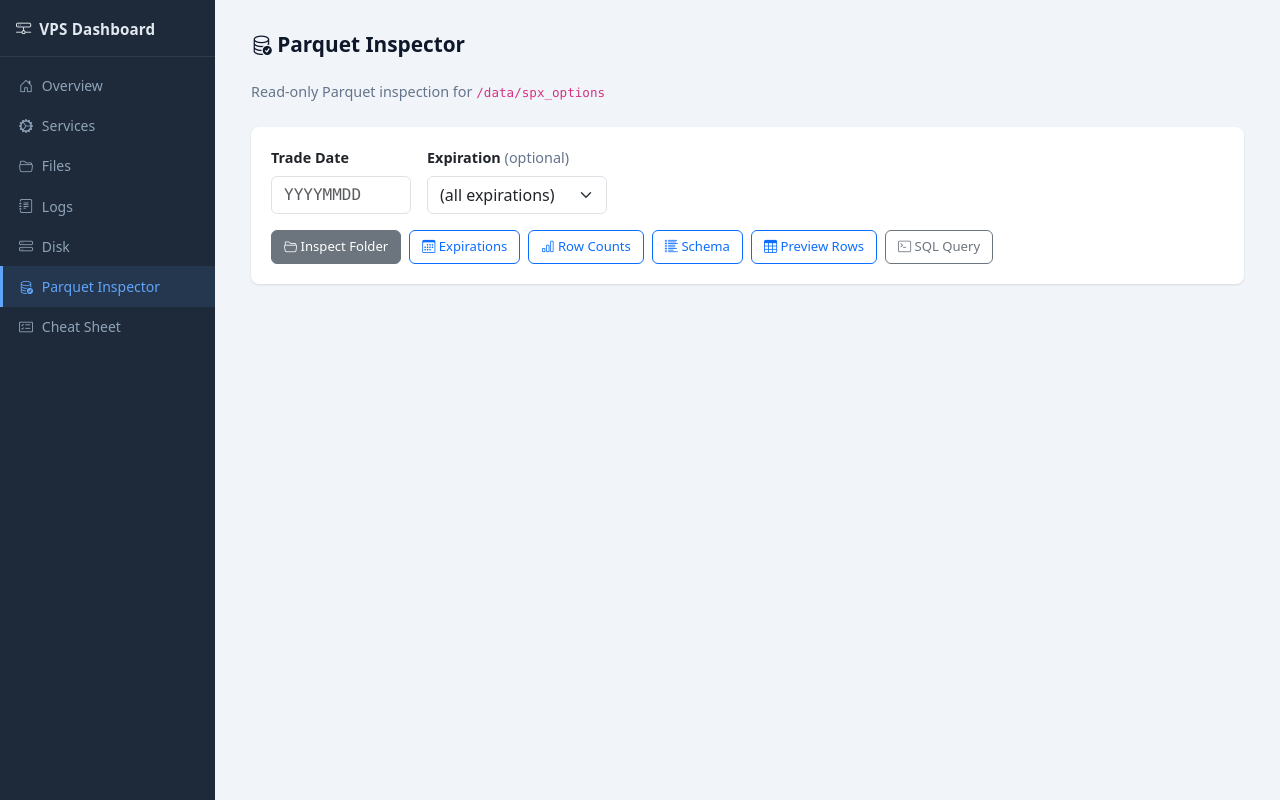
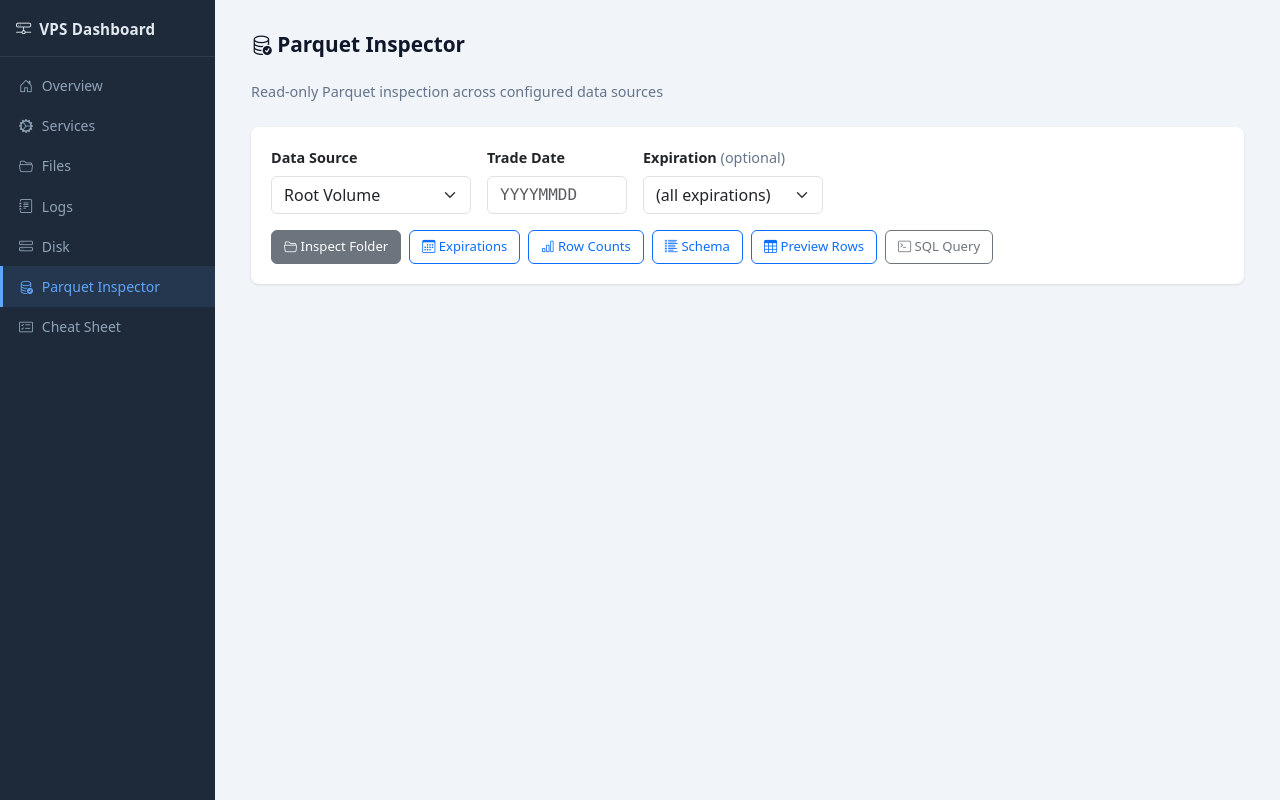
Before and after one commit to trade4ticks/VPS_Dashboard, a FastAPI app: page /data-inspector in a window 1280 px wide. Run offline with FastAPI, Linux system fonts and the light colour scheme.

Commit message:
Add multi-volume support for Disk, Files, and Parquet Inspector pages
- Disk page: dynamic volume cards with usage bars instead of hardcoded root-only df
- Files page: new browse path for /mnt/volume1/spx_options
- Parquet Inspector: data source dropdown to query across volumes
- Config: DISK_VOLUMES, PARQUET_SOURCES, expanded BROWSE_PATHS and DISK_PATHS

Co-Authored-By: Claude Opus 4.6 (1M context) <noreply@anthropic.com>

```diff
--- a/app.py
+++ b/app.py
@@ -110,7 +110,10 @@ def cheatsheet(request: Request):
 
 @app.get("/data-inspector")
 def data_inspector(request: Request):
-    return templates.TemplateResponse(request, "data_inspector.html", {"active": "data_inspector"})
+    return templates.TemplateResponse(request, "data_inspector.html", {
+        "active": "data_inspector",
+        "parquet_sources": config.PARQUET_SOURCES,
+    })
 
 
 # ---------------------------------------------------------------------------
@@ -337,8 +340,33 @@ def api_disk():
             "total_files": total_files,
         })
 
-    df = subprocess.run(["df", "-h", "/"], capture_output=True, text=True)
-    return {"sections": sections, "df": df.stdout}
+    # Collect df info for each configured volume
+    volumes = []
+    for label, mount in config.DISK_VOLUMES.items():
+        result = subprocess.run(
+            ["df", "-h", mount], capture_output=True, text=True,
+        )
+        if result.returncode != 0:
+            volumes.append({"label": label, "mount": mount, "available": False})
+            continue
+        # Parse second line: device  size  used  avail  use%  mount
+        lines = result.stdout.strip().splitlines()
+        if len(lines) >= 2:
+            parts = lines[1].split()
+            volumes.append({
+                "label": label,
+                "mount": mount,
+                "available": True,
+                "device": parts[0] if len(parts) > 0 else "",
+                "size": parts[1] if len(parts) > 1 else "",
+                "used": parts[2] if len(parts) > 2 else "",
+                "avail": parts[3] if len(parts) > 3 else "",
+                "use_pct": parts[4] if len(parts) > 4 else "",
+            })
+        else:
+            volumes.append({"label": label, "mount": mount, "available": False})
+
+    return {"sections": sections, "volumes": volumes}
 
 
 # ---------------------------------------------------------------------------
@@ -359,9 +387,20 @@ def api_crontab():
 # API — Parquet / Data Inspector
 # ---------------------------------------------------------------------------
 
-PARQUET_BASE = "/data/spx_options"
 _DATE_RE = re.compile(r"^\d{8}$")
 _SAFE_NAME_RE = re.compile(r"^[\w\-\.]+$")
+
+# Default source key (first entry in PARQUET_SOURCES)
+_DEFAULT_SOURCE = next(iter(config.PARQUET_SOURCES))
+
+
+def _resolve_base(source: str | None) -> str:
+    """Return the base path for the given source key."""
+    key = source or _DEFAULT_SOURCE
+    entry = config.PARQUET_SOURCES.get(key)
+    if not entry:
+        raise HTTPException(status_code=400, detail=f"Unknown parquet source: {key}")
+    return entry["path"]
 
 
 def _require_date(date: str) -> None:
@@ -369,10 +408,11 @@ def _require_date(date: str) -> None:
         raise HTTPException(status_code=400, detail="Invalid date — use YYYYMMDD (e.g. 20250722)")
 
 
-def _date_path(date: str) -> Path:
-    """Return Path for the date folder and verify it stays within PARQUET_BASE."""
-    candidate = (Path(PARQUET_BASE) / date).resolve()
-    base = Path(PARQUET_BASE).resolve()
+def _date_path(date: str, source: str | None = None) -> Path:
+    """Return Path for the date folder and verify it stays within the source base."""
+    base_str = _resolve_base(source)
+    candidate = (Path(base_str) / date).resolve()
+    base = Path(base_str).resolve()
     try:
         candidate.relative_to(base)
     except ValueError:
@@ -380,16 +420,17 @@ def _date_path(date: str) -> Path:
     return candidate
 
 
-def _parquet_glob(date: str, expiration: str | None) -> str:
+def _parquet_glob(date: str, expiration: str | None, source: str | None = None) -> str:
+    base = _resolve_base(source)
     if expiration:
-        return f"{PARQUET_BASE}/{date}/{expiration}/*.parquet"
-    return f"{PARQUET_BASE}/{date}/**/*.parquet"
+        return f"{base}/{date}/{expiration}/*.parquet"
+    return f"{base}/{date}/**/*.parquet"
 
 
 @app.get("/api/parquet/inspect")
-def api_parquet_inspect(date: str):
+def api_parquet_inspect(date: str, source: str = None):
     _require_date(date)
-    folder = _date_path(date)
+    folder = _date_path(date, source)
 
     if not folder.exists():
         return {"exists": False, "date": date, "path": str(folder)}
@@ -425,9 +466,9 @@ def api_parquet_inspect(date: str):
 
 
 @app.get("/api/parquet/expirations")
-def api_parquet_expirations(date: str):
+def api_parquet_expirations(date: str, source: str = None):
     _require_date(date)
-    folder = _date_path(date)
+    folder = _date_path(date, source)
 
     if not folder.exists():
         raise HTTPException(status_code=404, detail=f"Date folder not found: {folder}")
@@ -437,14 +478,14 @@ def api_parquet_expirations(date: str):
 
 
 @app.get("/api/parquet/schema")
-def api_parquet_schema(date: str, expiration: str = None):
+def api_parquet_schema(date: str, expiration: str = None, source: str = None):
     _require_date(date)
-    _date_path(date)  # validate path
+    _date_path(date, source)  # validate path
 
     if expiration and not _SAFE_NAME_RE.match(expiration):
         raise HTTPException(status_code=400, detail="Invalid expiration value")
 
-    glob = _parquet_glob(date, expiration)
+    glob = _parquet_glob(date, expiration, source)
     try:
         con = duckdb.connect()
         rows = con.execute(
@@ -461,9 +502,9 @@ def api_parquet_schema(date: str, expiration: str = None):
 
 
 @app.get("/api/parquet/row-counts")
-def api_parquet_row_counts(date: str, expiration: str = None):
+def api_parquet_row_counts(date: str, expiration: str = None, source: str = None):
     _require_date(date)
-    folder = _date_path(date)
+    folder = _date_path(date, source)
 
     if not folder.exists():
         raise HTTPException(status_code=404, detail="Date folder not found")
@@ -476,7 +517,7 @@ def api_parquet_row_counts(date: str, expiration: str = None):
         results = []
 
         if expiration:
-            glob = _parquet_glob(date, expiration)
+            glob = _parquet_glob(date, expiration, source)
             count = con.execute(f"SELECT COUNT(*) FROM read_parquet('{glob}')").fetchone()[0]
             results.append({"expiration": expiration, "rows": count})
         else:
@@ -484,7 +525,7 @@ def api_parquet_row_counts(date: str, expiration: str = None):
             if subfolders:
                 for exp in subfolders:
                     try:
-                        glob = _parquet_glob(date, exp)
+                        glob = _parquet_glob(date, exp, source)
                         count = con.execute(
                             f"SELECT COUNT(*) FROM read_parquet('{glob}')"
                         ).fetchone()[0]
@@ -492,7 +533,8 @@ def api_parquet_row_counts(date: str, expiration: str = None):
                     except Exception:
                         results.append({"expiration": exp, "rows": None})
             else:
-                glob = f"{PARQUET_BASE}/{date}/*.parquet"
+                base = _resolve_base(source)
+                glob = f"{base}/{date}/*.parquet"
                 count = con.execute(f"SELECT COUNT(*) FROM read_parquet('{glob}')").fetchone()[0]
                 results.append({"expiration": "(all)", "rows": count})
 
@@ -504,15 +546,15 @@ def api_parquet_row_counts(date: str, expiration: str = None):
 
 
 @app.get("/api/parquet/preview")
-def api_parquet_preview(date: str, expiration: str = None, limit: int = 50):
+def api_parquet_preview(date: str, expiration: str = None, limit: int = 50, source: str = None):
     _require_date(date)
-    _date_path(date)  # validate path
+    _date_path(date, source)  # validate path
 
     if expiration and not _SAFE_NAME_RE.match(expiration):
         raise HTTPException(status_code=400, detail="Invalid expiration value")
 
     limit = min(max(1, limit), 200)
-    glob = _parquet_glob(date, expiration)
+    glob = _parquet_glob(date, expiration, source)
 
     try:
         con = duckdb.connect()
--- a/templates/data_inspector.html
+++ b/templates/data_inspector.html
@@ -1,12 +1,21 @@
 {% extends "base.html" %}
 {% block content %}
 <h1 class="page-title"><i class="bi bi-database-check"></i> Parquet Inspector</h1>
-<p class="text-muted mb-4">Read-only Parquet inspection for <code>/data/spx_options</code></p>
+<p class="text-muted mb-4">Read-only Parquet inspection across configured data sources</p>
 
 <!-- Controls -->
 <div class="card mb-3">
   <div class="card-body">
     <div class="row g-3 align-items-end">
+      <div class="col-auto">
+        <label class="form-label fw-semibold">Data Source</label>
+        <select id="sel-source" class="form-select" style="width:200px"
+                onchange="onSourceChange()">
+          {% for key, src in parquet_sources.items() %}
+          <option value="{{ key }}">{{ src.name }}</option>
+          {% endfor %}
+        </select>
+      </div>
       <div class="col-auto">
         <label class="form-label fw-semibold">Trade Date</label>
         <input type="text" id="inp-date" class="form-control font-monospace"
@@ -47,8 +56,9 @@
   <div class="card-header fw-semibold"><i class="bi bi-terminal"></i> SQL Query</div>
   <div class="card-body">
     <p class="text-muted small mb-2">
-      SELECT-only. Use <code>read_parquet('/data/spx_options/...')</code> or a glob like
+      SELECT-only. Use <code>read_parquet('/path/to/data/...')</code> or a glob like
       <code>read_parquet('/data/spx_options/**/*.parquet')</code>. Results capped at 200 rows.
+      Available paths: {% for src in parquet_sources.values() %}<code>{{ src.path }}</code>{{ ", " if not loop.last else "" }}{% endfor %}
     </p>
     <textarea id="sql-input" class="form-control font-monospace mb-2"
               rows="5" spellcheck="false">SELECT * FROM read_parquet('/data/spx_options/20250722/**/*.parquet') LIMIT 20</textarea>
@@ -75,8 +85,16 @@
 const resultsEl = document.getElementById('results');
 const statusEl  = document.getElementById('status-bar');
 
-function date()  { return document.getElementById('inp-date').value.trim(); }
-function exp()   { return document.getElementById('sel-exp').value; }
+function date()   { return document.getElementById('inp-date').value.trim(); }
+function exp()    { return document.getElementById('sel-exp').value; }
+function source() { return document.getElementById('sel-source').value; }
+
+function onSourceChange() {
+  // Reset expiration dropdown and re-load if date is valid
+  const sel = document.getElementById('sel-exp');
+  sel.innerHTML = '<option value="">(all expirations)</option>';
+  if (/^\d{8}$/.test(date())) loadExpirations(date());
+}
 
 function setStatus(msg, variant='info') {
   statusEl.className = `alert alert-${variant}`;
@@ -217,7 +235,7 @@ async function doInspect() {
   if (!requireDate()) return;
   loading('folder info');
   try {
-    const d = await apiFetch(`/api/parquet/inspect?date=${date()}`);
+    const d = await apiFetch(`/api/parquet/inspect?date=${date()}&source=${source()}`);
     clearStatus();
     if (!d.exists) {
       resultsEl.innerHTML = card('Folder Info', 'folder2-open',
@@ -256,7 +274,7 @@ async function doExpirations() {
   if (!requireDate()) return;
   loading('expirations');
   try {
-    const d = await apiFetch(`/api/parquet/expirations?date=${date()}`);
+    const d = await apiFetch(`/api/parquet/expirations?date=${date()}&source=${source()}`);
     clearStatus();
 
     const sel = document.getElementById('sel-exp');
@@ -287,7 +305,7 @@ async function doRowCounts() {
   if (!requireDate()) return;
   loading('row counts');
   try {
-    const params = new URLSearchParams({date: date()});
+    const params = new URLSearchParams({date: date(), source: source()});
     if (exp()) params.set('expiration', exp());
     const d = await apiFetch(`/api/parquet/row-counts?${params}`);
     clearStatus();
@@ -314,7 +332,7 @@ async function doSchema() {
   if (!requireDate()) return;
   loading('schema');
   try {
-    const params = new URLSearchParams({date: date()});
+    const params = new URLSearchParams({date: date(), source: source()});
     if (exp()) params.set('expiration', exp());
     const d = await apiFetch(`/api/parquet/schema?${params}`);
     clearStatus();
@@ -337,7 +355,7 @@ async function doPreview() {
   if (!requireDate()) return;
   loading('preview');
   try {
-    const params = new URLSearchParams({date: date(), limit: 10});
+    const params = new URLSearchParams({date: date(), limit: 10, source: source()});
     if (exp()) params.set('expiration', exp());
     const d = await apiFetch(`/api/parquet/preview?${params}`);
     clearStatus();
@@ -361,7 +379,7 @@ document.getElementById('inp-date').addEventListener('input', function() {
 
 async function loadExpirations(d) {
   try {
-    const data = await apiFetch(`/api/parquet/expirations?date=${d}`);
+    const data = await apiFetch(`/api/parquet/expirations?date=${d}&source=${source()}`);
     const sel = document.getElementById('sel-exp');
     sel.innerHTML = '<option value="">(all expirations)</option>';
     data.expirations.forEach(e => {
```
Also changed, not shown: config.py (+24 -1 lines), templates/disk.html (+48 -8 lines).
